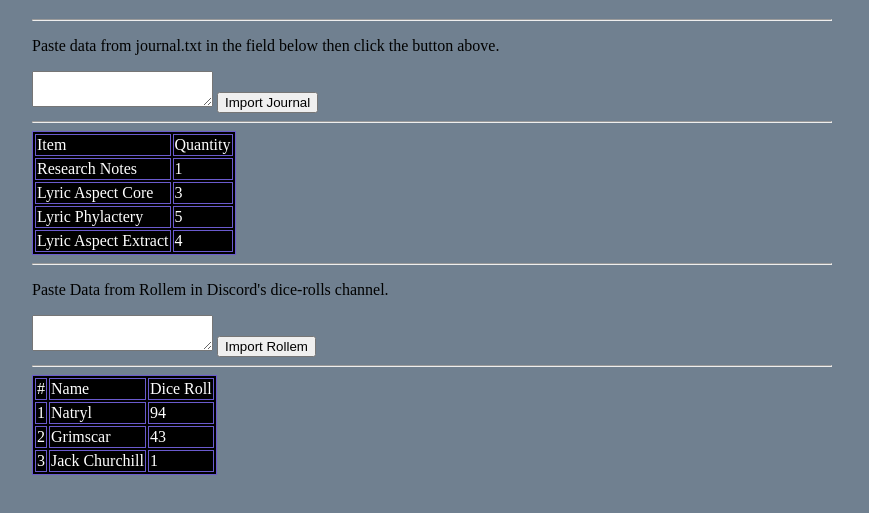
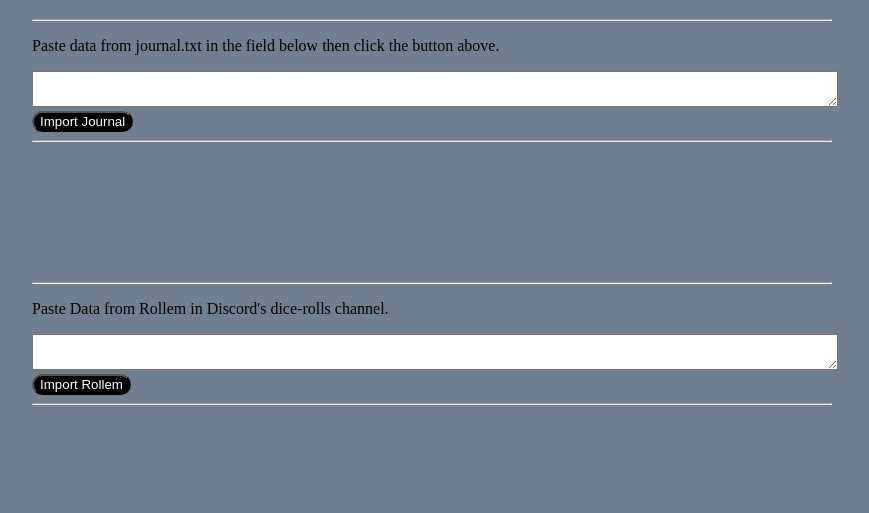
Before and after one commit to grimscar/Beard-Brothers-Loot-Distribution-Tool, a plain HTML site: page index.html in a window 1280 px wide. Shown: the part 61-574 px from the top of the page, without its empty margins (208-1077 px from the left). Drawn offline with Linux system fonts and the light colour scheme.

Commit message:
Update index.html

```diff
--- a/index.html
+++ b/index.html
@@ -8,11 +8,12 @@
     <body>
         <h1>Offical Super Pre Alpha Beard Brothers Loot Distro Tool</h1>
         <hr>
-        <p id="num">Paste data from journal.txt in the field below then click the button above.</p>
-        <textarea id="input-field"></textarea>
-        <button id="nButton">Import Journal</button>
+        <p>Paste data from journal.txt in the field below then click the button above.</p>
+        <div class="data-section">
+            <textarea id="input-journal" class="input-field"></textarea>
+            <button id="bJournal" class="input-button">Import Journal</button>
             <hr>
-        <table>
+            <table id="output-journal" class="hide">
                 <tr>
                     <td>Item</td>
                     <td>Quantity</td>
@@ -34,12 +35,14 @@
                     <td>4</td>
                 </tr>
             </table>
+        </div>
         <hr>
         <p id="num">Paste Data from Rollem in Discord's dice-rolls channel. </p>
-        <textarea id="input-field"></textarea>
-        <button id="nButton">Import Rollem</button>
+        <div class="data-section">
+            <textarea id="input-rollem" class="input-field"></textarea>
+            <button id="bRollem" class="input-button">Import Rollem</button>
             <hr>
-        <table>
+            <table id="output-rollem" class="hide">
                 <tr>
                     <td>#</td>
                     <td>Name</td>
@@ -61,6 +64,6 @@
                     <td>1</td>
                 </tr>
             </table>
-
+        </div>
         <script src="js/app.js"></script>
     </body>
```
Lines whose indentation alone changed are shown as unchanged.
